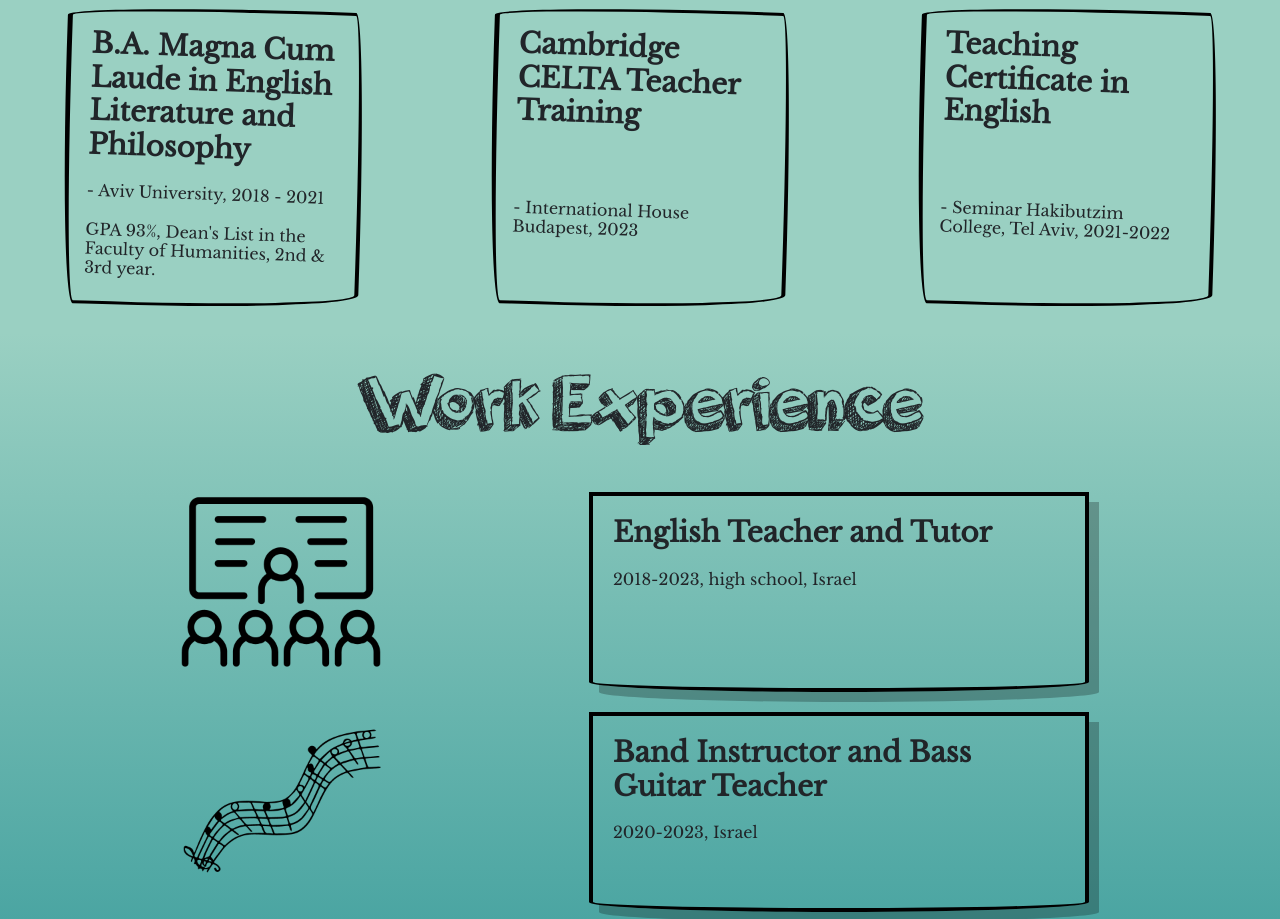
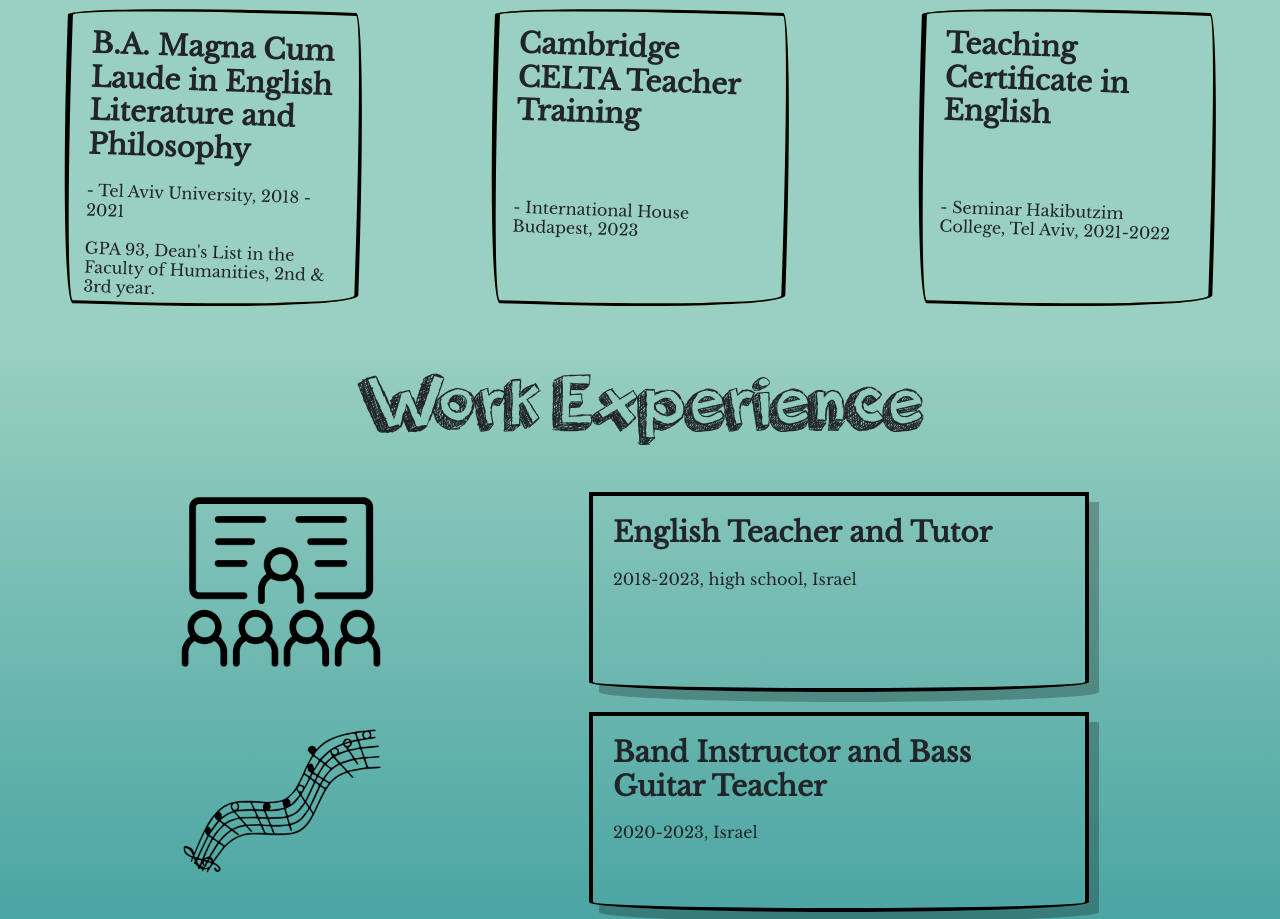
Before and after one commit to Ronhats/protfolio, a plain HTML site: page index.html in a window 1280 px wide. Shown: the part 1404-2323 px from the top of the page. Drawn offline with nearby package versions, Linux system fonts and the light colour scheme.

Commit message:
Add files via upload

```diff
--- a/index.html
+++ b/index.html
@@ -68,10 +68,10 @@
        <div class="edu-items">
         <div class="box item1">
             <h3>B.A. Magna Cum Laude in English Literature and Philosophy</h3>
-            <h4>- Aviv University, 2018 - 2021
+            <h4>- Tel Aviv University, 2018 - 2021
                 <br>
                 <br>
-                GPA 93%, Dean's List in the Faculty of Humanities, 2nd & 3rd year.</h4>
+                GPA 93, Dean's List in the Faculty of Humanities, 2nd & 3rd year.</h4>
         </div>
 
 
```
